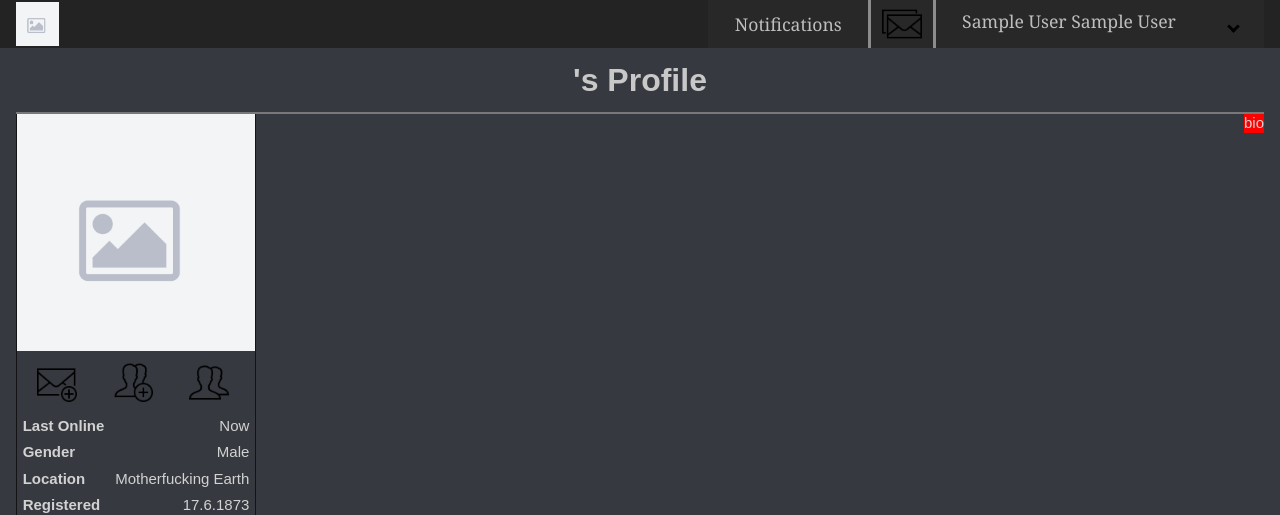
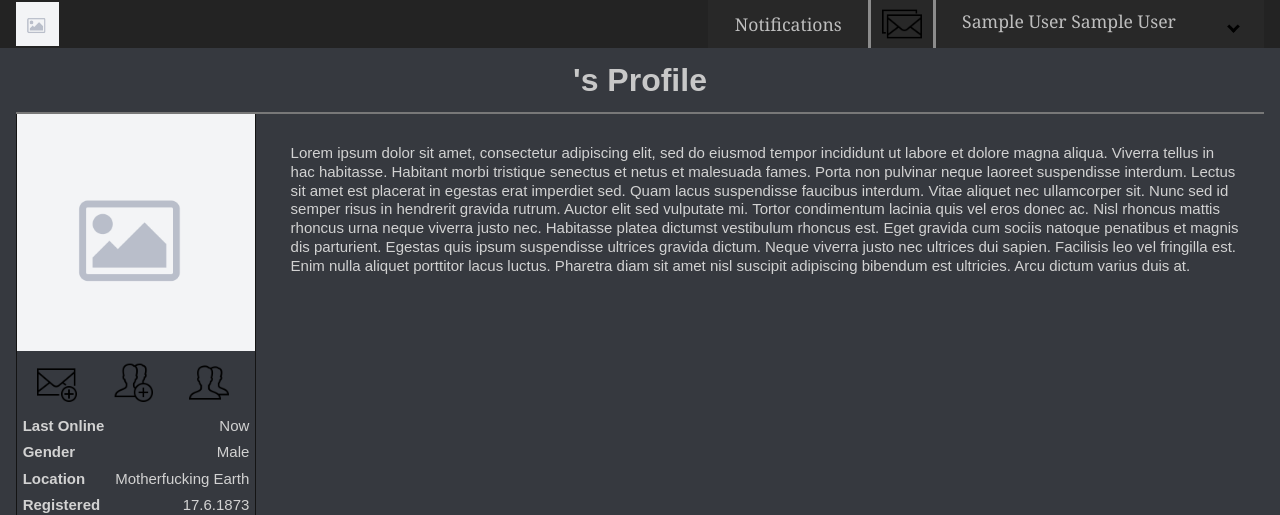
Before and after one commit to PetriskoRastislav/SocialNetwork, a PHP site: page /profile.php in a window 1280 px wide. Shown: the top 515 px of the page. Run offline with PHP 8.4, Linux system fonts and the light colour scheme; the visitor is signed in with stand-in values (Sample User, id 1); data that the repository does not hold is empty.

Commit message:
modified profile.css (added some id, changed style)

```diff
--- a/src/profile.php
+++ b/src/profile.php
@@ -14,32 +14,47 @@ $page->displayHead( "'s Profile", array("styles/profile.css", "styles/profile-da
 $page->displayBodyStart();
 ?>
 
-<div class='namer'>
+<div class='profile_name'>
 	<h1 class="users_name">'s Profile</h1>
 </div>
 
-<div class='image_informations'>
-	<img class="image" src="srcPictures/defaultpicture.png" title="Avatar">
+<div class='left_column'>
+	<img id="info_profile_picture" class="image" src="srcPictures/defaultpicture.png" title="Avatar" alt="Avatar">
 	<div class="requests">
 		<img class="requests_image" src="srcPictures/icons8-new-message-100.png" title="Write a Message" alt="Write a Message">
-		<img class="requests_image" src="srcPictures/icons8-add-user-group-man-man-100.png" title="Request Frienship" alt="Request Frienship">
+		<img class="requests_image" src="srcPictures/icons8-add-user-group-man-man-100.png" title="Request Friendship" alt="Request Friendship">
 		<img class="requests_image" src="srcPictures/icons8-user-account-100.png" title="Friends" alt="Friends">
 	</div>
 	<ul class="informations">
-		<li><span class="info_tag">Last Online</span><span class="value">Now</span></li>
-		<li><span  class="info_tag">Gender</span><span class="value">Male</span></li>
-		<li><span  class="info_tag">Location</span><span class="value">Motherfucking Earth</span></li>
-		<li><span  class="info_tag">Registered</span><span class="value">17.6.1873</span></li>
-		<li><span  class="info_tag">Date of Birth</span><span class="value">13.6.1728 BC</span></li>
+		<li>
+            <span class="info_tag">Last Online</span>
+            <span id="info_last_active" class="value">Now</span>
+        </li>
+		<li>
+            <span class="info_tag">Gender</span>
+            <span id="info_gender" class="value">Male</span>
+        </li>
+		<li>
+            <span class="info_tag">Location</span>
+            <span id="info_location" class="value">Motherfucking Earth</span>
+        </li>
+		<li>
+            <span class="info_tag">Registered</span>
+            <span id="info_registered" class="value">17.6.1873</span>
+        </li>
+		<li>
+            <span class="info_tag">Date of Birth</span>
+            <span id="info_date_of_birth" class="value">13.6.1728 BC</span>
+        </li>
 	</ul>
 </div>
 
-<div class='bio'>
-	<p>bio</p>
+<div class='right_column'>
+	<p id="profile_bio" class="bio">Lorem ipsum dolor sit amet, consectetur adipiscing elit, sed do eiusmod tempor incididunt ut labore et dolore magna aliqua. Viverra tellus in hac habitasse. Habitant morbi tristique senectus et netus et malesuada fames. Porta non pulvinar neque laoreet suspendisse interdum. Lectus sit amet est placerat in egestas erat imperdiet sed. Quam lacus suspendisse faucibus interdum. Vitae aliquet nec ullamcorper sit. Nunc sed id semper risus in hendrerit gravida rutrum. Auctor elit sed vulputate mi. Tortor condimentum lacinia quis vel eros donec ac. Nisl rhoncus mattis rhoncus urna neque viverra justo nec. Habitasse platea dictumst vestibulum rhoncus est. Eget gravida cum sociis natoque penatibus et magnis dis parturient. Egestas quis ipsum suspendisse ultrices gravida dictum. Neque viverra justo nec ultrices dui sapien. Facilisis leo vel fringilla est. Enim nulla aliquet porttitor lacus luctus. Pharetra diam sit amet nisl suscipit adipiscing bibendum est ultricies. Arcu dictum varius duis at.</p>
 </div>
 
 
 <?php
-$page->displayBodyEnd(array());
+$page->displayBodyEnd(array("js/profile.js"));
 
 ?>
--- a/src/scripts/page.php
+++ b/src/scripts/page.php
@@ -113,7 +113,7 @@
                                 </div>
 
                                 <li class='header_menu_li border_left'>
-                                    <a class='header_menu_a' href='profile.php'>" . $_SESSION['name'] . " " . $_SESSION['surname'] . "</a>
+                                    <a class='header_menu_a' href='profile.php?id=" . $_SESSION['id_user'] . "'>" . $_SESSION['name'] . " " . $_SESSION['surname'] . "</a>
                                 </li>
 
                                 <li class='header_menu_li border_left'>
--- a/src/styles/profile-dark.css
+++ b/src/styles/profile-dark.css
@@ -2,7 +2,7 @@
 	color: rgb(210, 210, 210);
 }
 
-.image_informations {
+.left_column {
 	border-left: 0.0625em solid rgb(20 20 20);
 	border-right: 0.0625em solid rgb(20 20 20);
 }
--- a/src/styles/profile.css
+++ b/src/styles/profile.css
@@ -2,7 +2,7 @@
 	margin-top: 0;
 }
 
-.namer {
+.profile_name {
 	margin-top: 0;
 	margin-bottom: 0;
 }
@@ -13,21 +13,32 @@
 	padding-bottom: 0.5em;
 }
 
-.image_informations {
+.left_column {
 	box-sizing: border-box;
 	float:left;
 	margin: 0;
 	padding: 0 0 0 0;
-	width: 15em;
+	width: 20%;
+	max-width: 15em;
 	/*background-color: green;*/
 	border-left: 0.0625em solid rgb(220 220 220);
 	border-right: 0.0625em solid rgb(220 220 220);
 }
 
-.bio {
+.right_column {
 	box-sizing: border-box;
 	float:right;
-	background-color: red;
+	/*background-color: red;*/
+	width: /*67.3em*/ 76%;
+	max-width: 67.3em;
+	margin-left: 2%;
+	margin-right: 2%;
+}
+
+.bio {
+	/*margin: auto;*/
+	width: 100%;
+	margin-top: 2em;
 }
 
 .informations {
```
Also changed, not shown: src/js/profile.js (added, +48 -0 lines), src/srcPictures/blank-profile-picture-png-8.png (added).
